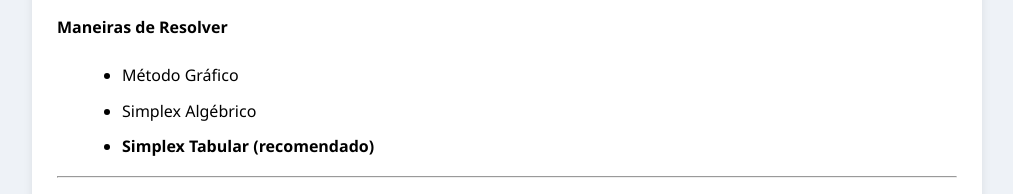
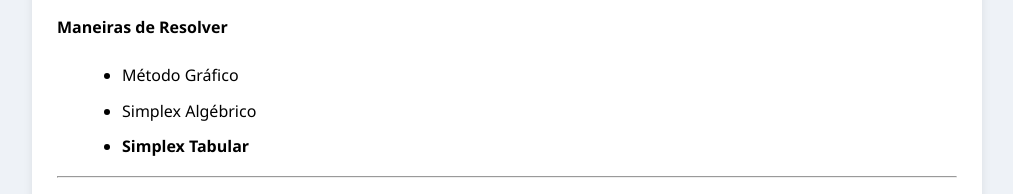
Before and after one commit to AnaCN02/webquest-programacao-linear, a plain HTML site: page index.html in a window 1280 px wide. Shown: the part 2660-2854 px from the top of the page, without its empty margins (133-1146 px from the left). Drawn offline with Linux system fonts and the light colour scheme.

Commit message:
Update index.html

```diff
--- a/index.html
+++ b/index.html
@@ -179,7 +179,7 @@
     <ul>
         <li>Método Gráfico</li>
         <li>Simplex Algébrico</li>
-        <li><strong>Simplex Tabular (recomendado)</strong></li>
+        <li><strong>Simplex Tabular</strong></li>
     </ul>
 
     <hr>
```
